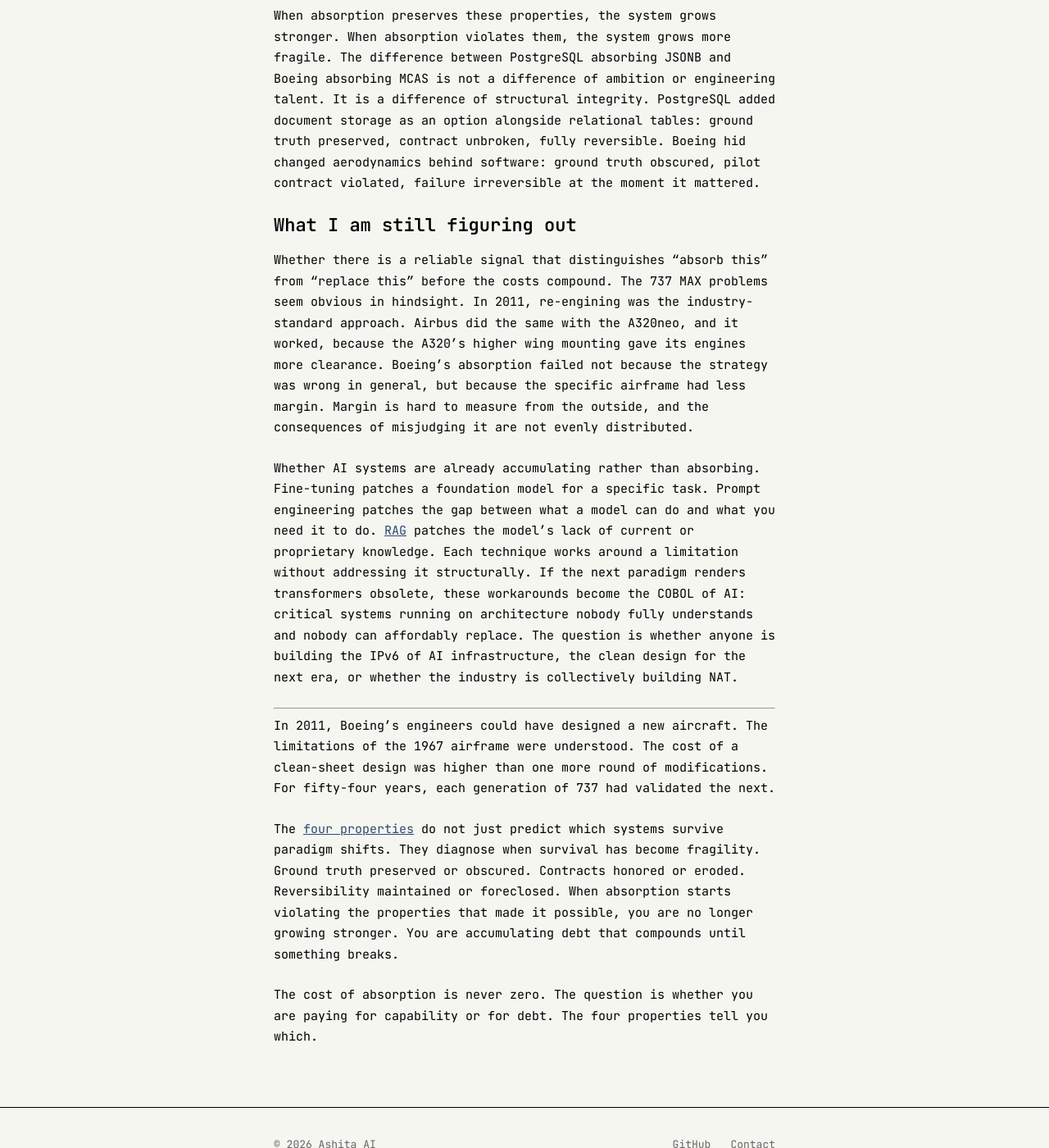
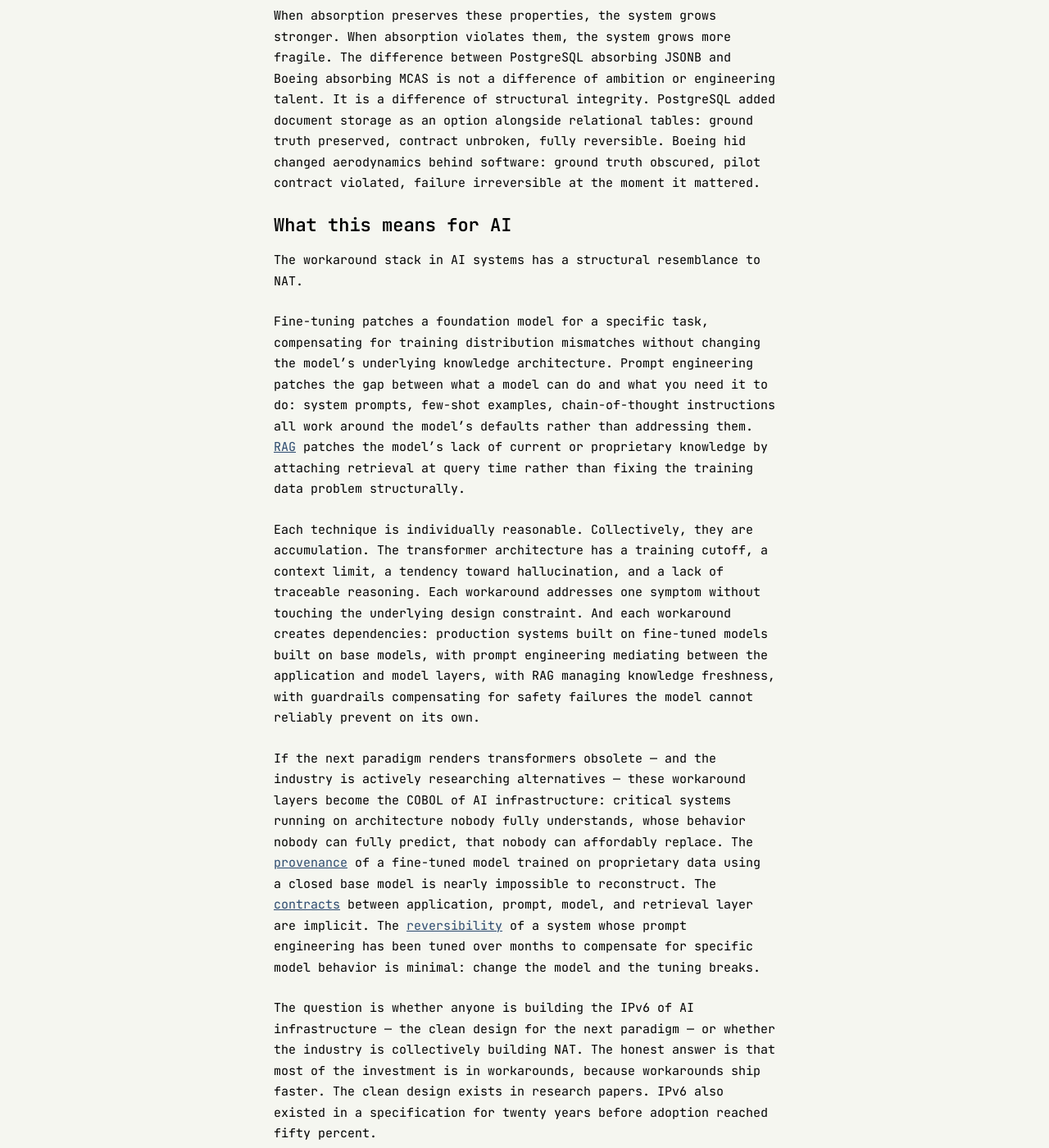
Before and after one commit to ashita-ai/ashita-ai.github.io, a Jekyll site: the page built from _posts/2026-04-28-the-cost-of-absorption.md, in a window 1280 px wide and 1400 px high, scrolled down 4514 px. Shown: the whole window at 82% size. Built offline with Jekyll 4.4.1, drawn with Linux system fonts in a browser that asks for light colours; some of the changed text lies outside the part shown.

Commit message:
Strengthen AI application sections across four upcoming posts
Add concrete AI examples to posts 1-3 (Gemini image generation for
provenance, OpenAI snapshot versioning for contracts, Air Canada
chatbot ruling for reversibility). Expand the AI accumulation question
in cost-of-absorption into its own section, applying the NAT analogy
systematically to fine-tuning, prompt engineering, and RAG. Fix
closings in contracts and cost-of-absorption to hold tension rather
than resolve it prematurely.

```diff
--- a/_posts/2026-04-28-the-cost-of-absorption.md
+++ b/_posts/2026-04-28-the-cost-of-absorption.md
@@ -56,11 +56,21 @@
 
 When absorption preserves these properties, the system grows stronger. When absorption violates them, the system grows more fragile. The difference between PostgreSQL absorbing JSONB and Boeing absorbing MCAS is not a difference of ambition or engineering talent. It is a difference of structural integrity. PostgreSQL added document storage as an option alongside relational tables: ground truth preserved, contract unbroken, fully reversible. Boeing hid changed aerodynamics behind software: ground truth obscured, pilot contract violated, failure irreversible at the moment it mattered.
 
+## What this means for AI
+
+The workaround stack in AI systems has a structural resemblance to NAT.
+
+Fine-tuning patches a foundation model for a specific task, compensating for training distribution mismatches without changing the model's underlying knowledge architecture. Prompt engineering patches the gap between what a model can do and what you need it to do: system prompts, few-shot examples, chain-of-thought instructions all work around the model's defaults rather than addressing them. [RAG](/blog/the-rag-trap/) patches the model's lack of current or proprietary knowledge by attaching retrieval at query time rather than fixing the training data problem structurally.
+
+Each technique is individually reasonable. Collectively, they are accumulation. The transformer architecture has a training cutoff, a context limit, a tendency toward hallucination, and a lack of traceable reasoning. Each workaround addresses one symptom without touching the underlying design constraint. And each workaround creates dependencies: production systems built on fine-tuned models built on base models, with prompt engineering mediating between the application and model layers, with RAG managing knowledge freshness, with guardrails compensating for safety failures the model cannot reliably prevent on its own.
+
+If the next paradigm renders transformers obsolete — and the industry is actively researching alternatives — these workaround layers become the COBOL of AI infrastructure: critical systems running on architecture nobody fully understands, whose behavior nobody can fully predict, that nobody can affordably replace. The [provenance](/blog/the-provenance-imperative/) of a fine-tuned model trained on proprietary data using a closed base model is nearly impossible to reconstruct. The [contracts](/blog/contracts-as-infrastructure/) between application, prompt, model, and retrieval layer are implicit. The [reversibility](/blog/reversibility-as-default/) of a system whose prompt engineering has been tuned over months to compensate for specific model behavior is minimal: change the model and the tuning breaks.
+
+The question is whether anyone is building the IPv6 of AI infrastructure — the clean design for the next paradigm — or whether the industry is collectively building NAT. The honest answer is that most of the investment is in workarounds, because workarounds ship faster. The clean design exists in research papers. IPv6 also existed in a specification for twenty years before adoption reached fifty percent.
+
 ## What I am still figuring out
 
 Whether there is a reliable signal that distinguishes "absorb this" from "replace this" before the costs compound. The 737 MAX problems seem obvious in hindsight. In 2011, re-engining was the industry-standard approach. Airbus did the same with the A320neo, and it worked, because the A320's higher wing mounting gave its engines more clearance. Boeing's absorption failed not because the strategy was wrong in general, but because the specific airframe had less margin. Margin is hard to measure from the outside, and the consequences of misjudging it are not evenly distributed.
-
-Whether AI systems are already accumulating rather than absorbing. Fine-tuning patches a foundation model for a specific task. Prompt engineering patches the gap between what a model can do and what you need it to do. [RAG](/blog/the-rag-trap/) patches the model's lack of current or proprietary knowledge. Each technique works around a limitation without addressing it structurally. If the next paradigm renders transformers obsolete, these workarounds become the COBOL of AI: critical systems running on architecture nobody fully understands and nobody can affordably replace. The question is whether anyone is building the IPv6 of AI infrastructure, the clean design for the next era, or whether the industry is collectively building NAT.
 
 ---
 
@@ -68,4 +78,6 @@
 
 The [four properties](/blog/the-properties-that-survive/) do not just predict which systems survive paradigm shifts. They diagnose when survival has become fragility. Ground truth preserved or obscured. Contracts honored or eroded. Reversibility maintained or foreclosed. When absorption starts violating the properties that made it possible, you are no longer growing stronger. You are accumulating debt that compounds until something breaks.
 
-The cost of absorption is never zero. The question is whether you are paying for capability or for debt. The four properties tell you which.
+The cost of absorption is never zero. Boeing's engineers thought they were paying for capability. NAT's authors knew they were incurring debt and did it anyway. The difference between the two was not engineering competence. It was whether the systems underneath had the structural properties that make absorption reversible: ground truth that stays visible, contracts that hold, the ability to roll back when things go wrong.
+
+The four properties do not give you a clean answer to the absorb-or-replace question. They give you the right questions to ask before the airframe's margin runs out.
```
Also changed, not shown: _posts/2026-03-31-the-provenance-imperative.md (+3 -1 lines), _posts/2026-04-07-contracts-as-infrastructure.md (+7 -1 lines), _posts/2026-04-14-reversibility-as-default.md (+3 -1 lines).
